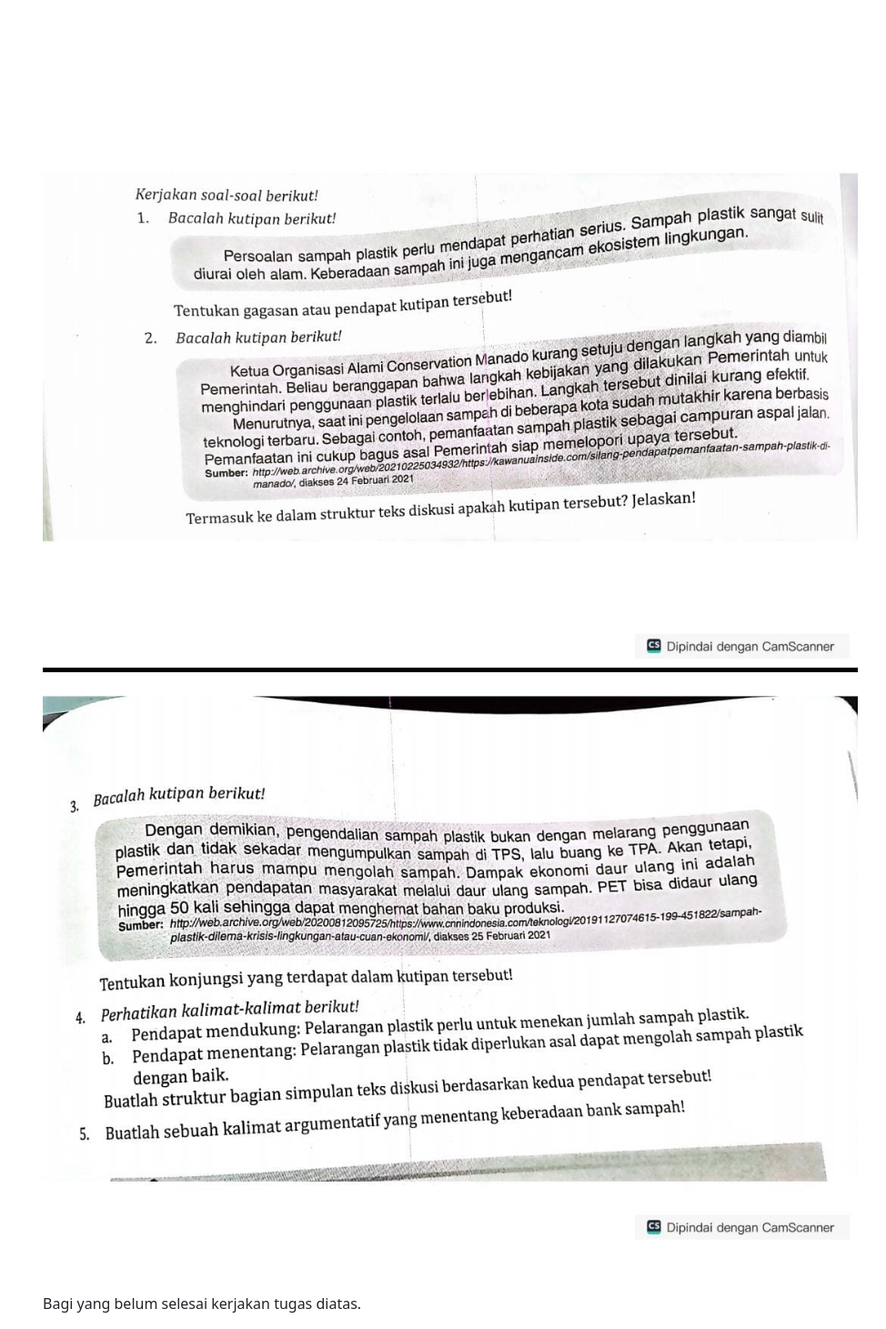
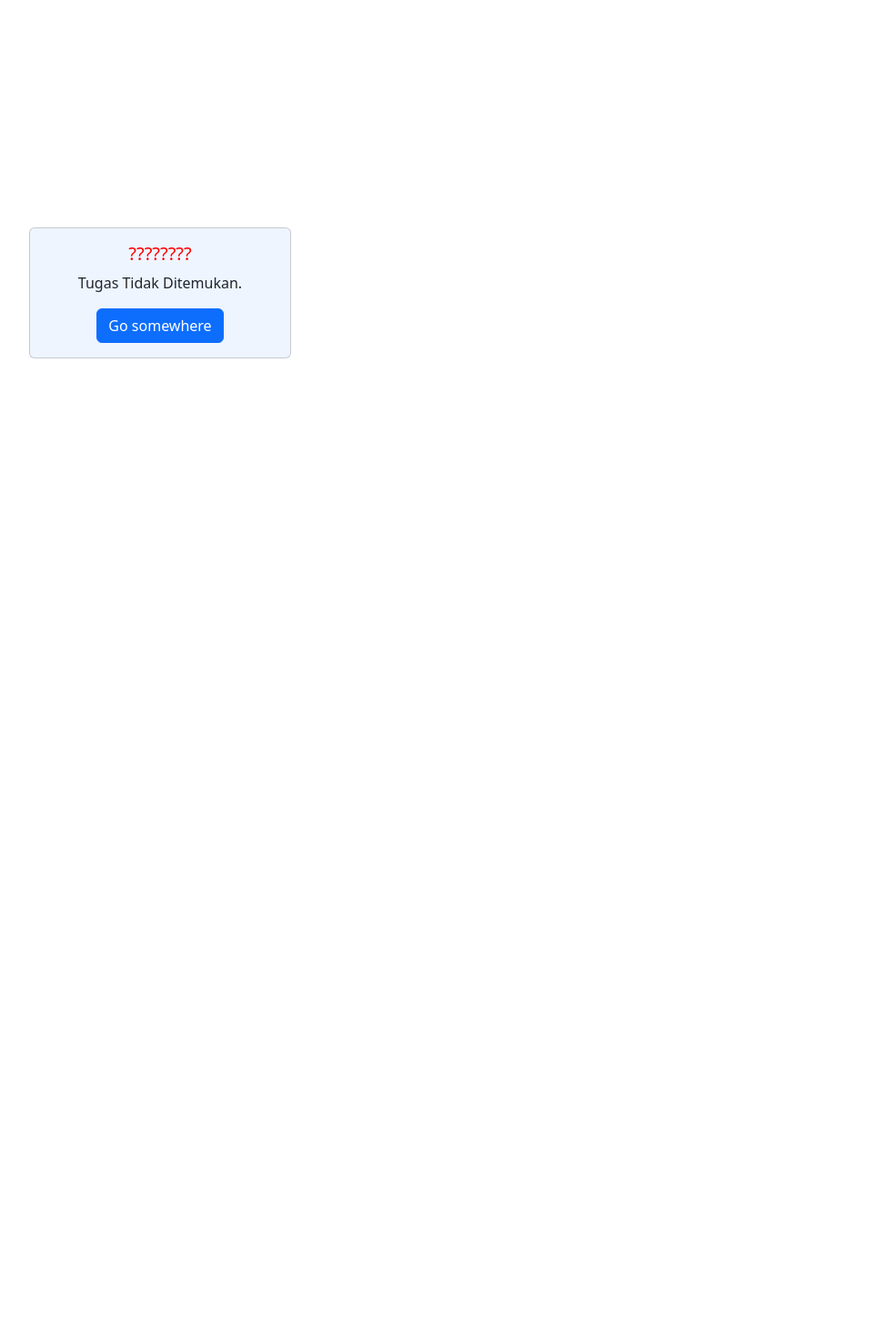
Before and after one commit to atayafikri/web-9G, a PHP site: page /b-indo.html in a window 1280 px wide. Shown: the whole page at 91% size, without its empty margins (3-977 px from the left). After the commit the page ends 394 px from the top, so only its background shows below. Run offline with PHP 8.4, Linux system fonts and the light colour scheme.

Commit message:
Add files via upload

```diff
--- a/agama.html
+++ b/agama.html
@@ -13,7 +13,7 @@
   <div class="card-body">
     <h5 class="card-title">????????</h5>
     <p class="card-text">Tugas Tidak Ditemukan.</p>
-    <a href="#" class="btn btn-primary">Go somewhere</a>
+    <a href="index.html" class="btn btn-primary">Go somewhere</a>
   </div>
 </div>
 </div>
--- a/b-indo.html
+++ b/b-indo.html
@@ -9,9 +9,13 @@
   </head>
   <body>
 <div class="tugas-bindo">
-    <img src="tugas1.jpg">
-
-	<p>Bagi yang belum selesai kerjakan tugas diatas.</p>
+    <div class="card text-center mb-3" style="width: 18rem;">
+  <div class="card-body">
+    <h5 class="card-title">????????</h5>
+    <p class="card-text">Tugas Tidak Ditemukan.</p>
+    <a href="index.html" class="btn btn-primary">Go somewhere</a>
+  </div>
+</div>
 
 </div>
     <script src="https://cdn.jsdelivr.net/npm/bootstrap@5.3.2/dist/js/bootstrap.bundle.min.js" integrity="sha384-C6RzsynM9kWDrMNeT87bh95OGNyZPhcTNXj1NW7RuBCsyN/o0jlpcV8Qyq46cDfL" crossorigin="anonymous"></script>
--- a/index.html
+++ b/index.html
@@ -319,8 +319,7 @@
                 <li class="list-group-item">IPA ada tugas kelompok bioteknologi dikumpulkan minggu depan</li>
                 <li class="list-group-item">Setiap rabu membawa buku literasi</li>
                 <li class="list-group-item">Setiap jumat membawa al-quran untuk tadarus ( <span>yang gak bawa Al-qur'an fix dia atheis</span> )</li>
-				<li class="list-group-item">Hari kamis membawa makanan tradisional (PPKN)</li>
-				<li class="list-group-item">Besok ada presentasi kolompok proposal (IPS) dan tes psikologi</li>
+				<li class="list-group-item">Hari kamis membawa makanan khas daerah (PPKN)</li>
             </ol>
 		</div>
 		</section>
--- a/senbud.html
+++ b/senbud.html
@@ -12,7 +12,7 @@
     <div class="card text-center mb-3" style="width: 18rem;">
   <div class="card-body">
     <h5 class="card-title">!!!!!!!</h5>
-    <p class="card-text">Tugas kelompok ansamabel pianika lagu bendera(coklat) untuk besok.</p>
+    <p class="card-text">Tugas kelompok ansamabel pianika lagu bendera(coklat)rabu depanS.</p>
     <a href="index.html" class="btn btn-primary">Go somewhere</a>
   </div>
 </div>
--- a/style.css
+++ b/style.css
@@ -183,15 +183,14 @@ body{
 	color: red;
 }
 
-.tugas-bindo img{
-	width: 70%;
-	margin-left: 50px;
-	margin-top: 100px;
+.tugas-bindo{
+	width: 20%;
+	margin-left: 35px;
+	margin-top: 250px;
 }
 
-.tugas-bindo p{
-	margin-left: 50px;
-	margin-top: 50px;
+.tugas-bindo .card h5{
+	color: red;
 }
 
 .senbud-alert .card{
```
